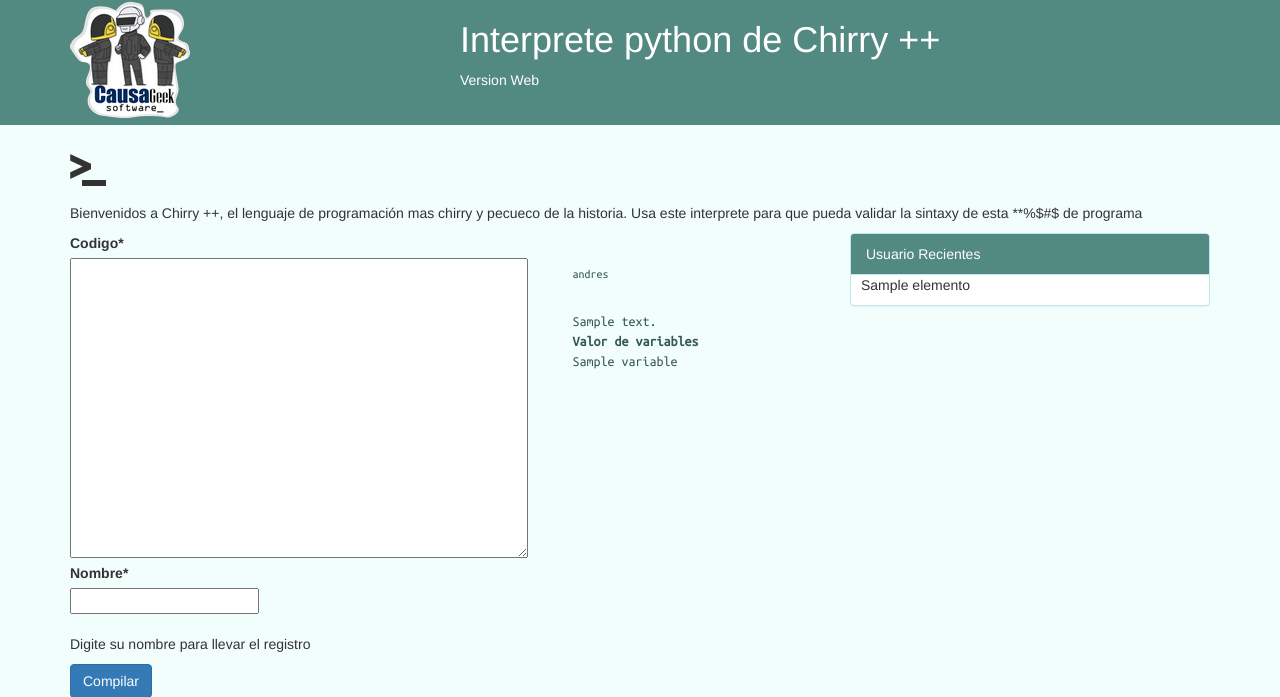
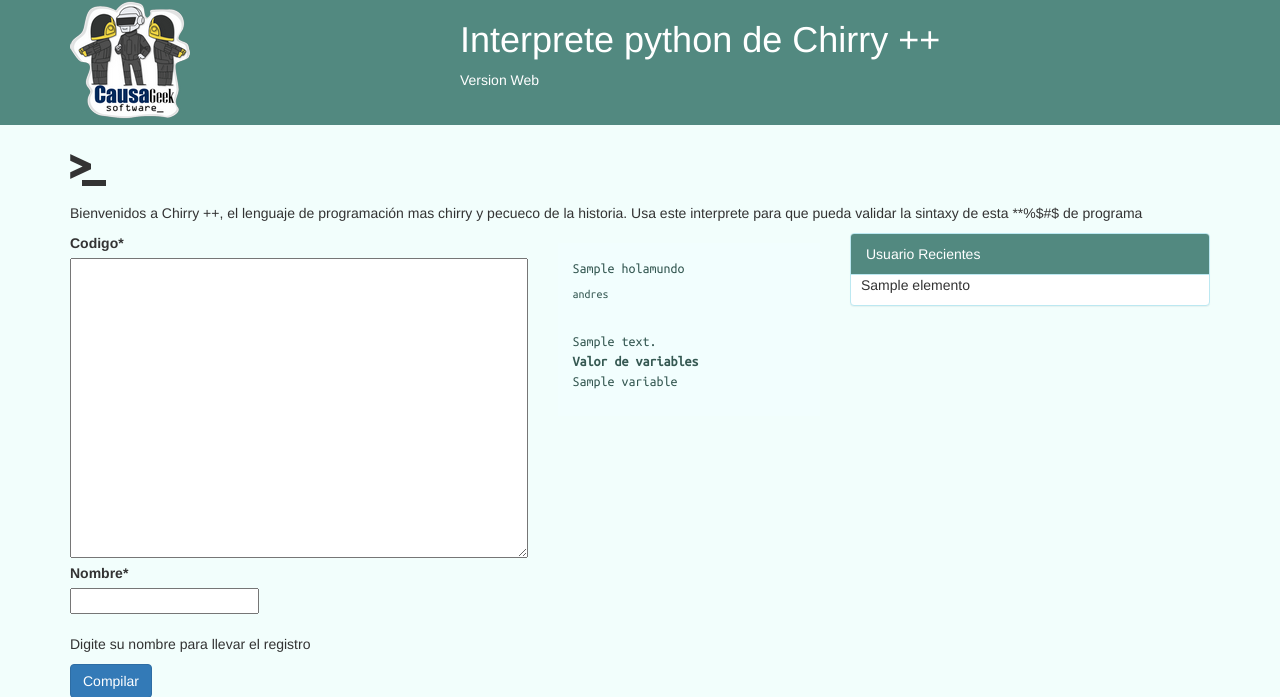
Before and after one commit to acmejia727/mysite, a Django app: template boletin/templates/inicio.html in a window 1280 px wide. Shown: the top 697 px of the page. Run offline with Django 3.2, Linux system fonts and the light colour scheme; data comes from the database, SQL or seed files in the repository; both versions use the stored data as it was after the commit; tables that the repository leaves empty hold one stand-in row (values such as "Sample post"); the template is opened without the code that fills it: values that come from a table or form of the project are taken from there, most other values are stand-ins (such as "Sample title", 1, 10 or a date in 2020); some libraries are stand-ins or nearby versions.

Commit message:
modifico html

```diff
--- a/boletin/templates/inicio.html
+++ b/boletin/templates/inicio.html
@@ -25,7 +25,7 @@
     <div class="col-xs-3">
 
         <div id="codigo">
-
+        {{holamundo}}
         <h6>{{codigo}}</h6> <br>
         {{ texto|linebreaksbr}}
             <br>
@@ -47,8 +47,8 @@
 </div>
 
     </div>
+<div class="col-xs-12">
 
-<div class="col-xs-12">
     <h4>Output:</h4>
 {% if error_flag == 0 %}
     <div class="alert alert-success" role="alert"><span class="glyphicon glyphicon-ok" aria-hidden="true"></span> {{ log }}</div>
--- a/boletin/views.py
+++ b/boletin/views.py
@@ -22,6 +22,7 @@
     x=str(code)
     Registro = Codigo.objects.order_by('-timestamp')[:5]
     context = {
+        'holamundo':'hola Causa',
         'codigo':'SU CODIGO:',
         'el_form': form,
         'log': main_chirry(x),
```
Also changed, not shown: db.sqlite3, 1 other file.
